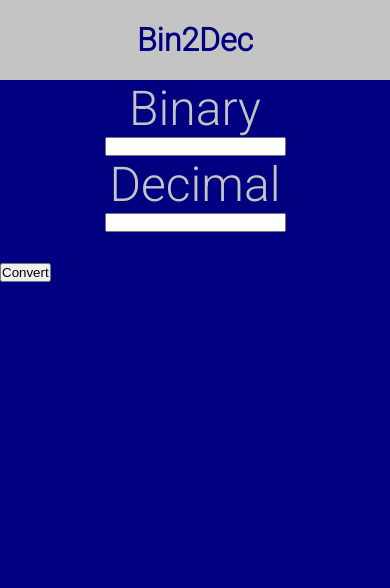
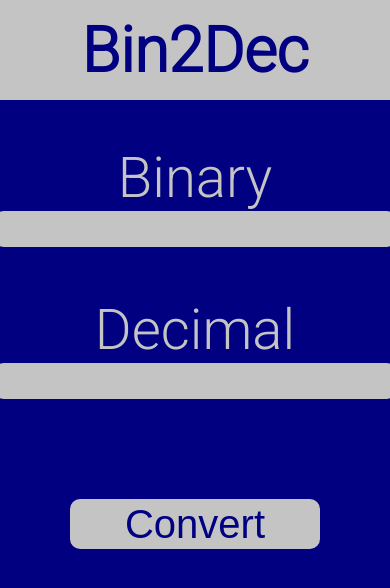
Before and after one commit to SkinHx/Bin2Dec, a plain HTML site: page src/index.html in a window 390 px wide. Drawn offline with Linux system fonts and the light colour scheme.

Commit message:
Elements targeted in HTML. Not yet responsive.

```diff
--- a/src/style.css
+++ b/src/style.css
@@ -1,37 +1,49 @@
 * {
-    box-sizing: border-box;
     margin: 0;
     padding: 0;
-    overflow: hidden;
+    box-sizing: border-box;
 }
 
 html, body {
+    font-size: 62.5%;
     font-family: 'Roboto', sans-serif;
 }
 
 body {
     background-color: #000080;
+
+    overflow: hidden;
 }
 
 header {
+    height: 100px;
+
     background-color: #C4C4C4;
-    height: 80px;
-
-    color: #000080;
 
     display: flex;
     justify-content: center;
     align-items: center;
 }
 
+h1 {
+    font-size: 10em;
+
+    color: #000080;
+}
+
 section {
     color: #C4C4C4;
 
-    font-size: 3em;
-    height: 10em;
+    margin: 45px;
+}
+
+p {
+    font-size: 9em;
 }
 
 .bin_container {
+    padding-bottom: 50px;
+
     display: flex;
     flex-direction: column;
     justify-content: center;
@@ -39,8 +51,42 @@ section {
 }
 
 .dec_container {
+    padding-bottom: 100px;
+
     display: flex;
     flex-direction: column;
     justify-content: center;
     align-items: center;
 }
+
+input {
+    font-size: 5em;
+
+    background-color: #C4C4C4;
+
+    border: none;
+    border-radius: 10px;
+}
+
+.button {
+    display: flex;
+    justify-content: center;
+    align-items: center;
+}
+
+button {
+    height: 50px;
+    width: 250px;
+    font-size: 40px;
+
+    background-color: #C4C4C4;
+    color: #000080;
+
+    border:none;
+    border-radius: 10px;
+}
+
+button:hover {
+    height: 60px;
+    width: 260px;
+}
```
